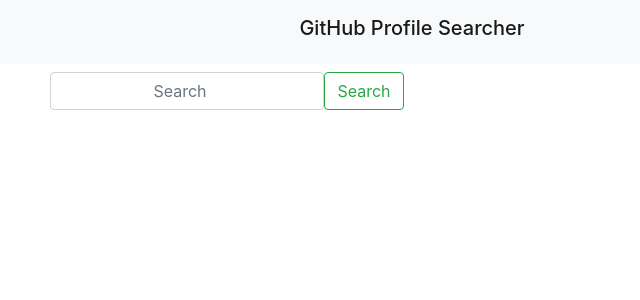
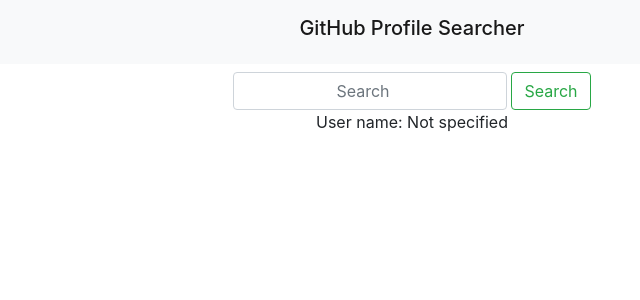
Before and after one commit to Serilian/ng-github-profile-search, an Angular app: page / in a window 1280 px wide. Shown: the top 300 px of the page, without its empty margins (228-868 px from the left). Built offline with nearby package versions, Linux system fonts and the light colour scheme; no server answers.

Commit message:
Adding github service.

```diff
--- a/src/app/app.component.html
+++ b/src/app/app.component.html
@@ -1,10 +1,11 @@
 <!--The content below is only a placeholder and can be replaced.-->
 <app-navbar>Loading main bar</app-navbar>
 <div class="container mt-2 mx-auto">
-     <div class="col-md-8">
+     <div class="col-md-12">
       <form class="form-inline justify-content-center">
-        <input class="form-control text-center" type="search" placeholder="Search" aria-label="Search">
+        <input class="form-control text-center mr-1" type="search" placeholder="Search" aria-label="Search">
         <button class="btn btn-outline-success text-center" type="submit">Search</button>
       </form>
+       <app-profile class="text-center"></app-profile>
     </div>
   </div>
--- a/src/app/app.component.ts
+++ b/src/app/app.component.ts
@@ -1,4 +1,5 @@
 import { Component } from '@angular/core';
+import {GithubService} from './github.service';
 
 @Component({
   selector: 'app-root',
@@ -6,5 +7,9 @@
   styleUrls: ['./app.component.css']
 })
 export class AppComponent {
-  title = 'app';
+
+  constructor() {}
+
+
+
 }
--- /dev/null
+++ b/src/app/github.service.ts
@@ -0,0 +1,20 @@
+import {HttpClient} from '@angular/common/http';
+import {Injectable} from '@angular/core';
+import 'rxjs-compat/add/operator/map';
+
+@Injectable()
+export class GithubService {
+
+  private userName: string;
+
+  constructor(private httpClient: HttpClient) {
+    console.log('GitHub service ready');
+    this.userName = 'Serilian';
+  }
+
+  getUsername() {
+    return this.httpClient.get('http://api.github.com/users/' + this.userName);
+
+  }
+
+}
--- /dev/null
+++ b/src/app/profile/profile.component.html
@@ -0,0 +1,3 @@
+<p>
+  User name: {{userName}}
+</p>
--- /dev/null
+++ b/src/app/profile/profile.component.ts
@@ -0,0 +1,22 @@
+import {Component, OnInit} from '@angular/core';
+import {GithubService} from '../github.service';
+
+@Component({
+  selector: 'app-profile',
+  templateUrl: './profile.component.html',
+  styleUrls: ['./profile.component.css']
+})
+export class ProfileComponent implements OnInit {
+
+  userName = 'Not specified';
+
+  constructor(private gitService: GithubService) {
+    this.gitService.getUsername().subscribe(user => {
+      console.log(user);
+    });
+  }
+
+  ngOnInit() {
+  }
+
+}
```
Also changed, not shown: src/app/app.module.ts (+9 -3 lines), src/app/profile/profile.component.css (added).
